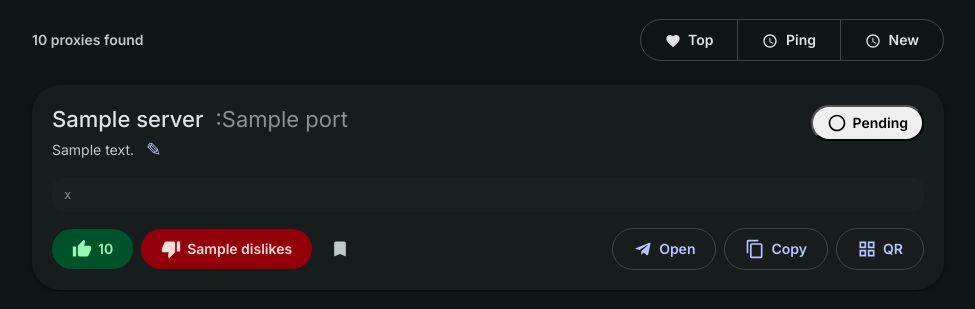
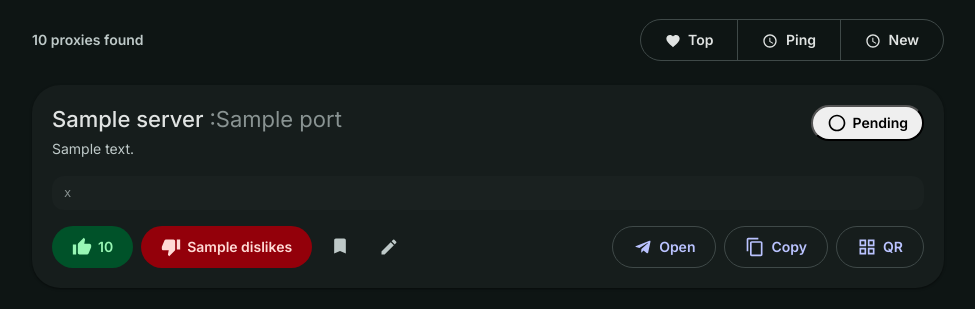
Before and after one commit to trassert/ProxySite, a FastAPI app: template templates/index.html in a window 1280 px wide. Shown: the part 314-623 px from the top of the page, without its empty margins (152-1127 px from the left). Run offline with FastAPI, Linux system fonts and the light colour scheme; the template is opened without the code that fills it: most values are stand-ins (such as "Sample title", 1, 10 or a date in 2020); data that the repository does not hold is empty; parts of the project's set-up code (start-up, migrations or seed data) failed here and were passed over.

Commit message:
fix: note field overlaps helper function, web icon looks weird, port unconnected from address, note button moved to voting buttons and changed icon.

```diff
--- a/static/app.js
+++ b/static/app.js
@@ -464,11 +464,16 @@ async function editProxyNote(proxyId) {
 
     const titleGroup = card?.querySelector(".proxy-title-group");
     if (!titleGroup) return;
-    titleGroup.querySelector(".proxy-note, .note-add-button")?.remove();
+    titleGroup.querySelector(".proxy-note")?.remove();
     const noteMarkup = data.note
-      ? `<div class="proxy-note"><span>${escapeHtml(data.note)}</span><button class="note-edit-button" type="button" onclick="editProxyNote(${proxyId})" title="Edit note" aria-label="Edit note">✎</button></div>`
-      : `<button class="note-edit-button note-add-button" type="button" onclick="editProxyNote(${proxyId})" title="Add note" aria-label="Add note">✎</button>`;
+      ? `<div class="proxy-note"><span>${escapeHtml(data.note)}</span></div>`
+      : "";
     titleGroup.insertAdjacentHTML("beforeend", noteMarkup);
+    const editButton = card.querySelector(".note-edit-button");
+    if (editButton) {
+      editButton.title = data.note ? "Edit note" : "Add note";
+      editButton.setAttribute("aria-label", editButton.title);
+    }
     showSnackbar(data.note ? "Note updated" : "Note cleared");
   } catch (error) {
     console.error("Note update error:", error);
@@ -641,8 +646,8 @@ function createProxyCard(proxy) {
 
   const isWebProxy = proxy.proxy_type === "web";
   const noteMarkup = proxy.note
-    ? `<div class="proxy-note"><span>${escapeHtml(proxy.note)}</span><button class="note-edit-button" type="button" onclick="editProxyNote(${proxy.id})" title="Edit note" aria-label="Edit note">✎</button></div>`
-    : `<button class="note-edit-button note-add-button" type="button" onclick="editProxyNote(${proxy.id})" title="Add note" aria-label="Add note">✎</button>`;
+    ? `<div class="proxy-note"><span>${escapeHtml(proxy.note)}</span></div>`
+    : "";
   const pingText =
     proxy.ping_status === "failed"
       ? "Down"
@@ -657,7 +662,7 @@ function createProxyCard(proxy) {
   card.innerHTML = `
     <div class="proxy-header">
       <div class="proxy-title-group">
-        <h2 class="proxy-server">${isWebProxy ? '<svg class="web-proxy-icon" viewBox="0 0 24 24" aria-label="Internet" role="img"><path d="M12 2a10 10 0 1 0 0 20 10 10 0 0 0 0-20Zm6.92 9h-3.04a15.7 15.7 0 0 0-1.18-5.02A8.03 8.03 0 0 1 18.92 11ZM12 4c.83 1.2 1.55 3.67 1.83 7h-3.66C10.45 7.67 11.17 5.2 12 4ZM9.3 5.98A15.7 15.7 0 0 0 8.12 11H5.08a8.03 8.03 0 0 1 4.22-5.02ZM5.08 13h3.04c.2 1.86.62 3.58 1.18 5.02A8.03 8.03 0 0 1 5.08 13ZM12 20c-.83-1.2-1.55-3.67-1.83-7h3.66c-.28 3.33-1 5.8-1.83 7Zm2.7-1.98A15.7 15.7 0 0 0 15.88 13h3.04a8.03 8.03 0 0 1-4.22 5.02Z" /></svg>' : ""}${proxy.server}<span class="proxy-port">:${proxy.port}</span></h2>
+        <h2 class="proxy-server">${proxy.server}<span class="proxy-port">:${proxy.port}</span>${isWebProxy ? '<svg class="web-proxy-icon" viewBox="0 0 24 24" aria-label="Internet" role="img"><path d="M12 2a10 10 0 1 0 0 20 10 10 0 0 0 0-20Zm6.92 9h-3.04a15.7 15.7 0 0 0-1.18-5.02A8.03 8.03 0 0 1 18.92 11ZM12 4c.83 1.2 1.55 3.67 1.83 7h-3.66C10.45 7.67 11.17 5.2 12 4ZM9.3 5.98A15.7 15.7 0 0 0 8.12 11H5.08a8.03 8.03 0 0 1 4.22-5.02ZM5.08 13h3.04c.2 1.86.62 3.58 1.18 5.02A8.03 8.03 0 0 1 5.08 13ZM12 20c-.83-1.2-1.55-3.67-1.83-7h3.66c-.28 3.33-1 5.8-1.83 7Zm2.7-1.98A15.7 15.7 0 0 0 15.88 13h3.04a8.03 8.03 0 0 1-4.22 5.02Z" /></svg>' : ""}</h2>
         ${noteMarkup}
       </div>
       <button class="ping-badge ${badgeClass}" onclick="checkPing(${proxy.id})" title="Click to refresh">
@@ -689,6 +694,9 @@ function createProxyCard(proxy) {
         </button>
         <button class="pin-button ${proxy.pinned ? "pinned" : ""}" onclick="togglePin(${proxy.id}, ${proxy.pinned ? "false" : "true"})" title="${proxy.pinned ? "Unpin proxy" : "Pin proxy"}">
           <svg class="icon" viewBox="0 0 24 24" width="20" height="20"><path d="M17 3H7c-1.1 0-1.99.9-1.99 2L5 21l7-3 7 3V5c0-1.1-.9-2-2-2z"/></svg>
+        </button>
+        <button class="note-edit-button" type="button" onclick="editProxyNote(${proxy.id})" title="${proxy.note ? "Edit note" : "Add note"}" aria-label="${proxy.note ? "Edit note" : "Add note"}">
+          <svg class="icon" viewBox="0 0 24 24" aria-hidden="true"><path d="M3 17.25V21h3.75L17.81 9.94l-3.75-3.75L3 17.25ZM20.71 7.04c.39-.39.39-1.02 0-1.41l-2.34-2.34a.9959.9959 0 0 0-1.41 0l-1.83 1.83 3.75 3.75 1.83-1.83Z"/></svg>
         </button>
       </div>
 
--- a/static/styles.css
+++ b/static/styles.css
@@ -421,7 +421,7 @@ html.dark .theme-toggle .icon-moon {
 }
 
 .proxy-title-group .proxy-server {
-  gap: 12px;
+  gap: 0;
 }
 
 .web-proxy-icon {
@@ -430,7 +430,7 @@ html.dark .theme-toggle .icon-moon {
   flex: 0 0 24px;
   color: var(--md-sys-color-primary);
   fill: currentColor;
-  margin-inline-end: 2px;
+  margin-inline-start: 8px;
 }
 
 .proxy-note {
@@ -444,23 +444,34 @@ html.dark .theme-toggle .icon-moon {
 }
 
 .note-edit-button {
-  flex: 0 0 auto;
-  border: 0;
+  display: inline-flex;
+  align-items: center;
+  justify-content: center;
+  width: 42px;
+  height: 42px;
+  flex: 0 0 42px;
+  border: 1px solid transparent;
+  border-radius: var(--md-sys-shape-corner-full);
   background: transparent;
-  color: var(--md-sys-color-primary);
+  color: var(--md-sys-color-on-surface-variant);
   cursor: pointer;
-  font-size: 1.15rem;
-  line-height: 1;
-  padding: 2px 4px;
+  transition:
+    background var(--md-sys-motion-duration-short)
+      var(--md-sys-motion-easing-standard),
+    color var(--md-sys-motion-duration-short)
+      var(--md-sys-motion-easing-standard);
 }
 
-.note-add-button {
-  margin-top: 4px;
+.note-edit-button:hover {
+  background: var(--md-sys-color-surface-container);
+  color: var(--md-sys-color-primary);
 }
 
 .proxy-port {
   color: var(--md-sys-color-outline);
   font-weight: 400;
+  margin-inline-start: 6px;
+  white-space: nowrap;
 }
 
 .pin-button {
@@ -867,6 +878,10 @@ html.dark .ping-badge.fallback {
   margin-top: 8px;
 }
 
+.note-field {
+  margin-top: 20px;
+}
+
 /* MD3 Dialog Tab Buttons */
 .dialog-tabs {
   display: flex;
--- a/templates/index.html
+++ b/templates/index.html
@@ -195,6 +195,7 @@
               <h2
                 class="proxy-server{% if proxy.proxy_type.value == 'web' %} web-proxy-server{% endif %}"
               >
+                {{ proxy.server }}<span class="proxy-port">:{{ proxy.port }}</span>
                 {% if proxy.proxy_type.value == 'web' %}<svg
                   class="web-proxy-icon"
                   viewBox="0 0 24 24"
@@ -204,33 +205,12 @@
                   <path
                     d="M12 2a10 10 0 1 0 0 20 10 10 0 0 0 0-20Zm6.92 9h-3.04a15.7 15.7 0 0 0-1.18-5.02A8.03 8.03 0 0 1 18.92 11ZM12 4c.83 1.2 1.55 3.67 1.83 7h-3.66C10.45 7.67 11.17 5.2 12 4ZM9.3 5.98A15.7 15.7 0 0 0 8.12 11H5.08a8.03 8.03 0 0 1 4.22-5.02ZM5.08 13h3.04c.2 1.86.62 3.58 1.18 5.02A8.03 8.03 0 0 1 5.08 13ZM12 20c-.83-1.2-1.55-3.67-1.83-7h3.66c-.28 3.33-1 5.8-1.83 7Zm2.7-1.98A15.7 15.7 0 0 0 15.88 13h3.04a8.03 8.03 0 0 1-4.22 5.02Z"
                   /></svg
-                >{% endif %}{{ proxy.server }}<span class="proxy-port"
-                  >:{{ proxy.port }}</span
-                >
+                >{% endif %}
               </h2>
               {% if proxy.note %}
               <div class="proxy-note">
                 <span>{{ proxy.note }}</span>
-                <button
-                  class="note-edit-button"
-                  type="button"
-                  onclick="editProxyNote({{ proxy.id }})"
-                  title="Edit note"
-                  aria-label="Edit note"
-                >
-                  &#9998;
-                </button>
               </div>
-              {% else %}
-              <button
-                class="note-edit-button note-add-button"
-                type="button"
-                onclick="editProxyNote({{ proxy.id }})"
-                title="Add note"
-                aria-label="Add note"
-              >
-                &#9998;
-              </button>
               {% endif %}
             </div>
             {% set badge_class = 'fallback' if proxy.is_fallback else
@@ -317,6 +297,19 @@
                 <svg class="icon" viewBox="0 0 24 24">
                   <path
                     d="M17 3H7c-1.1 0-1.99.9-1.99 2L5 21l7-3 7 3V5c0-1.1-.9-2-2-2z"
+                  />
+                </svg>
+              </button>
+              <button
+                class="note-edit-button"
+                type="button"
+                onclick="editProxyNote({{ proxy.id }})"
+                title="{% if proxy.note %}Edit note{% else %}Add note{% endif %}"
+                aria-label="{% if proxy.note %}Edit note{% else %}Add note{% endif %}"
+              >
+                <svg class="icon" viewBox="0 0 24 24" aria-hidden="true">
+                  <path
+                    d="M3 17.25V21h3.75L17.81 9.94l-3.75-3.75L3 17.25ZM20.71 7.04c.39-.39.39-1.02 0-1.41l-2.34-2.34a.9959.9959 0 0 0-1.41 0l-1.83 1.83 3.75 3.75 1.83-1.83Z"
                   />
                 </svg>
               </button>
```
